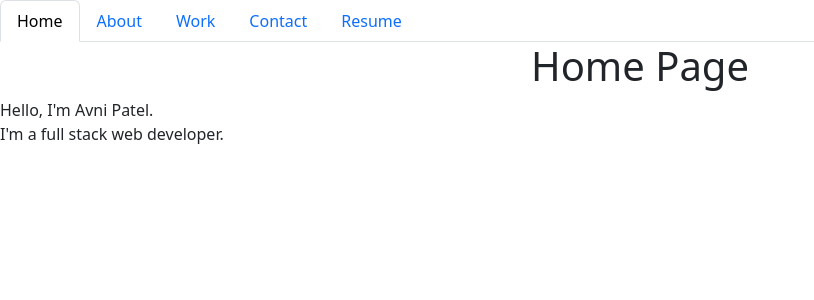
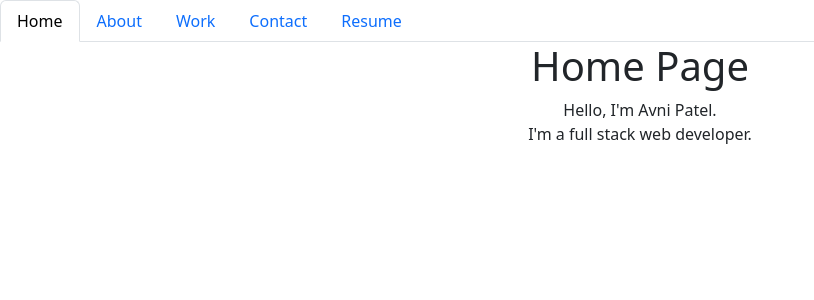
Before and after one commit to avni0000patel/React-Portfolio, a React (Create React App) app: page / in a window 1280 px wide. Shown: the top 300 px of the page, without its empty margins (0-814 px from the left). Built offline with nearby package versions, Linux system fonts and the light colour scheme.

Commit message:
home info text-center

```diff
--- a/src/components/pages/Home.js
+++ b/src/components/pages/Home.js
@@ -4,7 +4,7 @@ export default function Home() {
     return (
         <div>
             <h1 class="text-center">Home Page</h1>
-            <p>
+            <p class="text-center">
                 Hello, I'm Avni Patel.
                 <br />
                 I'm a full stack web developer.
```
